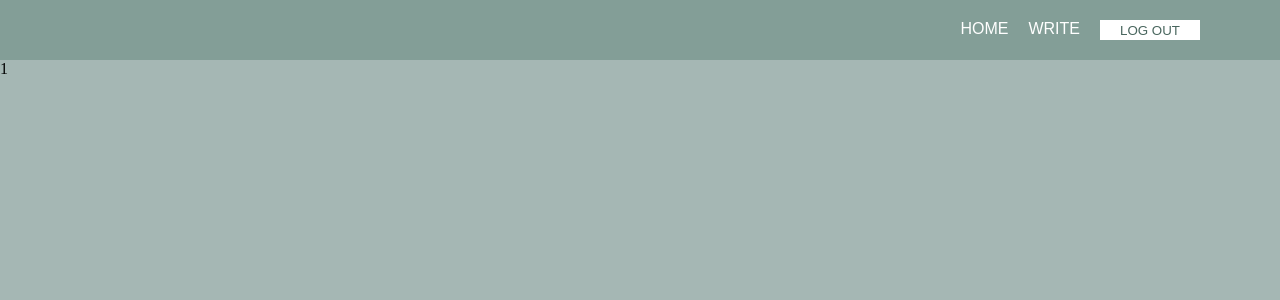
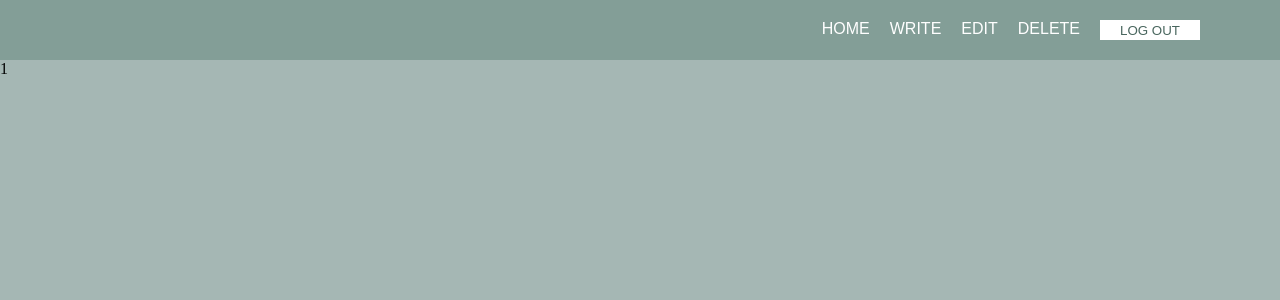
Before and after one commit to JeanetteNorin/Dynwebb2, a PHP site: page /index.php in a window 1280 px wide. Shown: the top 300 px of the page. Run offline with PHP 8.4, Linux system fonts and the light colour scheme; the visitor is signed in with stand-in values (Sample User, id 1).

Commit message:
Update header.php

```diff
--- a/header.php
+++ b/header.php
@@ -14,8 +14,15 @@
     <nav>
       <ul>
         <li><a href="index.php">HOME</a></li>
-        <li><a href="posts.php">WRITE</a></li>
+
         <?php
+        if (isset($_SESSION['uid'])) {
+          echo "<li><a href='posts.php'>WRITE</a></li>
+          <li><a href='editposts.php'>EDIT</a></li>
+          <li><a href='deletepost.php'>DELETE</a></li>";
+        }
+
+
 
         //show logout button if login-session is active
         if (isset($_SESSION['uid'])) {
@@ -28,14 +35,18 @@
            echo "<form action='login.php' method='POST'>
           <input type='text' name='uname' placeholder='Username'>
           <input type='password' name='pwd' placeholder='Password'>
-          <button name='loginSubmit type='submit'>LOG IN</button>
+          <button name='loginSubmit' type='submit'>LOG IN</button>
         </form>";
         }
 
-
+/*  if (isset($_SESSION['uid'])) {
+  echo $_SESSION[''];
+  echo "You are now logged in!";
+} else {
+  echo "You are not logged in";
+}*/
          ?>
 
       </ul>
     </nav>
   </header>
-</body>
```
